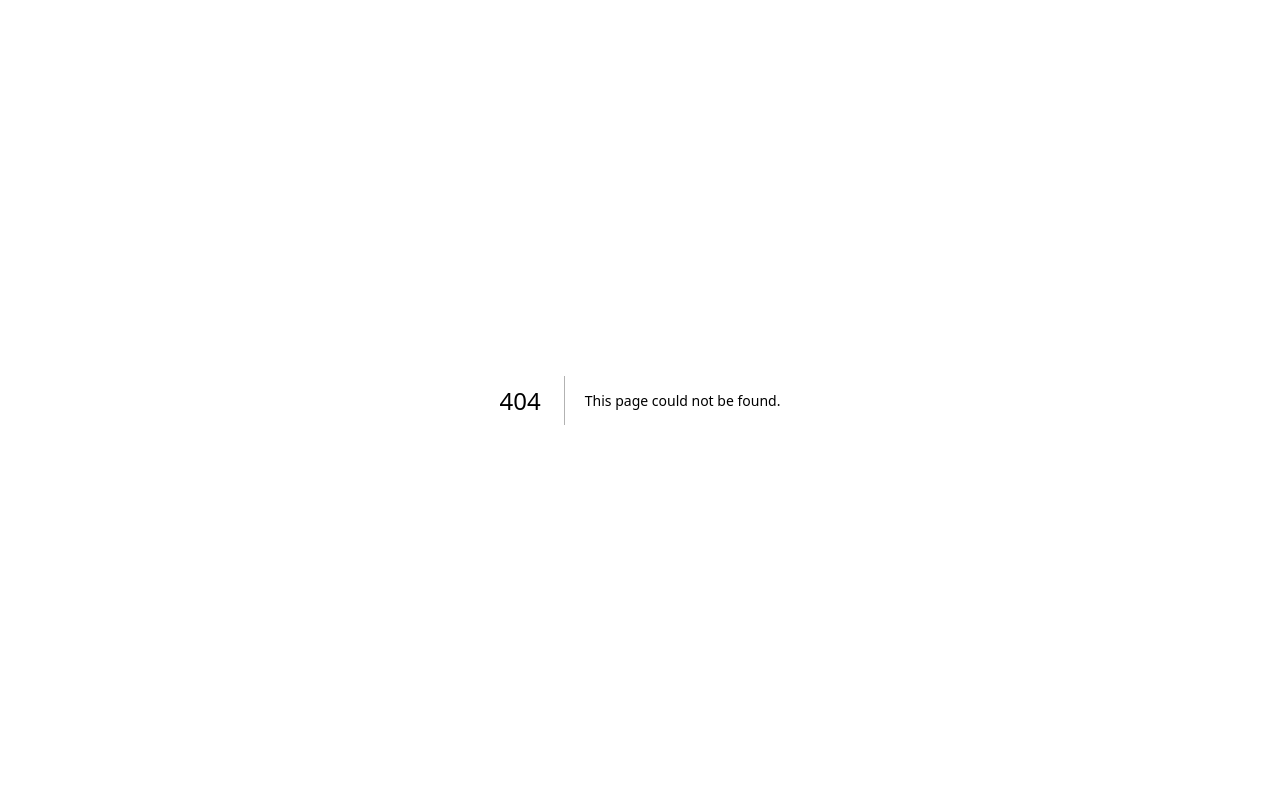
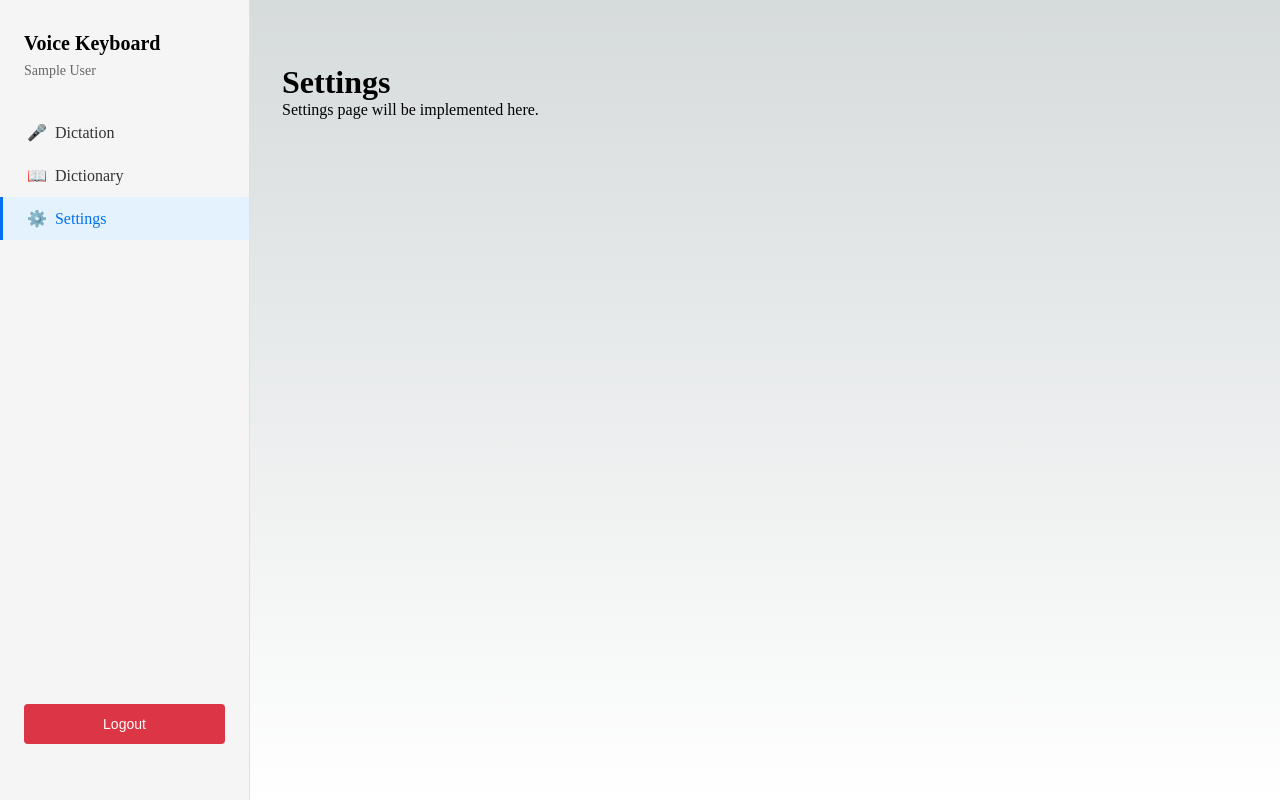
Before and after one commit to ashutosha-neuradynamics/AI-Voice-keyboard-app, a Next.js app: page /settings in a window 1280 px wide. Before the commit this address had no page. Built offline with nearby package versions, Linux system fonts and the light colour scheme; no server answers; sample sign-in values are in the browser's storage.

Commit message:
added sidebar navigation and layout

```diff
--- /dev/null
+++ b/app/(protected)/layout.tsx
@@ -0,0 +1,33 @@
+import { redirect } from 'next/navigation';
+import { getServerSession } from 'next-auth/next';
+import { authOptions } from '../api/auth/[...nextauth]/route';
+import Sidebar from '@/components/Sidebar';
+
+export default async function ProtectedLayout({
+  children,
+}: {
+  children: React.ReactNode;
+}) {
+  const session = await getServerSession(authOptions);
+
+  if (!session) {
+    redirect('/login');
+  }
+
+  return (
+    <div style={{ display: 'flex', minHeight: '100vh' }}>
+      <Sidebar />
+      <main
+        className="main-content"
+        style={{
+          flex: 1,
+          marginLeft: '0',
+          padding: '2rem',
+          paddingTop: '4rem',
+        }}
+      >
+        {children}
+      </main>
+    </div>
+  );
+}
--- /dev/null
+++ b/app/(protected)/settings/page.tsx
@@ -0,0 +1,8 @@
+export default function SettingsPage() {
+  return (
+    <div>
+      <h1>Settings</h1>
+      <p>Settings page will be implemented here.</p>
+    </div>
+  );
+}
--- a/app/globals.css
+++ b/app/globals.css
@@ -33,3 +33,20 @@ body {
     --background-end-rgb: 0, 0, 0;
   }
 }
+
+@media (min-width: 768px) {
+  /* Desktop: Sidebar always visible */
+  .sidebar {
+    left: 0 !important;
+  }
+
+  /* Hide mobile menu button on desktop */
+  button[aria-label="Toggle menu"] {
+    display: none !important;
+  }
+
+  /* Adjust main content margin for desktop */
+  main {
+    margin-left: 250px !important;
+  }
+}
--- /dev/null
+++ b/components/Sidebar.tsx
@@ -0,0 +1,157 @@
+'use client';
+
+import { usePathname, useRouter } from 'next/navigation';
+import { signOut, useSession } from 'next-auth/react';
+import { useState } from 'react';
+import Link from 'next/link';
+
+const navigationItems = [
+  { name: 'Dictation', href: '/dictation', icon: '🎤' },
+  { name: 'Dictionary', href: '/dictionary', icon: '📖' },
+  { name: 'Settings', href: '/settings', icon: '⚙️' },
+];
+
+export default function Sidebar() {
+  const pathname = usePathname();
+  const router = useRouter();
+  const { data: session } = useSession();
+  const [isMobileMenuOpen, setIsMobileMenuOpen] = useState(false);
+
+  const handleLogout = async () => {
+    await signOut({ redirect: false });
+    router.push('/login');
+    router.refresh();
+  };
+
+  return (
+    <>
+      {/* Mobile menu button */}
+      <button
+        onClick={() => setIsMobileMenuOpen(!isMobileMenuOpen)}
+        style={{
+          position: 'fixed',
+          top: '1rem',
+          left: '1rem',
+          zIndex: 1001,
+          padding: '0.5rem',
+          backgroundColor: '#0070f3',
+          color: 'white',
+          border: 'none',
+          borderRadius: '4px',
+          cursor: 'pointer',
+          display: 'block',
+        }}
+        aria-label="Toggle menu"
+      >
+        <span style={{ fontSize: '1.5rem' }}>☰</span>
+      </button>
+
+      {/* Sidebar */}
+      <aside
+        className="sidebar"
+        style={{
+          position: 'fixed',
+          left: isMobileMenuOpen ? 0 : '-250px',
+          top: 0,
+          height: '100vh',
+          width: '250px',
+          backgroundColor: '#f5f5f5',
+          borderRight: '1px solid #e0e0e0',
+          padding: '2rem 0',
+          transition: 'left 0.3s ease',
+          zIndex: 1000,
+          overflowY: 'auto',
+          display: 'flex',
+          flexDirection: 'column',
+        }}
+      >
+        <div style={{ padding: '0 1.5rem', marginBottom: '2rem' }}>
+          <h2 style={{ margin: 0, fontSize: '1.25rem', fontWeight: 'bold' }}>
+            Voice Keyboard
+          </h2>
+          {session?.user && (
+            <p style={{ margin: '0.5rem 0 0 0', fontSize: '0.875rem', color: '#666' }}>
+              {session.user.name}
+            </p>
+          )}
+        </div>
+
+        <nav>
+          {navigationItems.map((item) => {
+            const isActive = pathname === item.href;
+            return (
+              <Link
+                key={item.href}
+                href={item.href}
+                onClick={() => setIsMobileMenuOpen(false)}
+                style={{
+                  display: 'block',
+                  padding: '0.75rem 1.5rem',
+                  color: isActive ? '#0070f3' : '#333',
+                  backgroundColor: isActive ? '#e3f2fd' : 'transparent',
+                  textDecoration: 'none',
+                  borderLeft: isActive ? '3px solid #0070f3' : '3px solid transparent',
+                  transition: 'all 0.2s',
+                }}
+                onMouseEnter={(e) => {
+                  if (!isActive) {
+                    e.currentTarget.style.backgroundColor = '#f0f0f0';
+                  }
+                }}
+                onMouseLeave={(e) => {
+                  if (!isActive) {
+                    e.currentTarget.style.backgroundColor = 'transparent';
+                  }
+                }}
+              >
+                <span style={{ marginRight: '0.5rem' }}>{item.icon}</span>
+                {item.name}
+              </Link>
+            );
+          })}
+        </nav>
+
+        <div style={{ marginTop: 'auto', padding: '1.5rem' }}>
+          <button
+            onClick={handleLogout}
+            style={{
+              width: '100%',
+              padding: '0.75rem',
+              backgroundColor: '#dc3545',
+              color: 'white',
+              border: 'none',
+              borderRadius: '4px',
+              cursor: 'pointer',
+              fontSize: '0.875rem',
+              fontWeight: '500',
+            }}
+            onMouseEnter={(e) => {
+              e.currentTarget.style.backgroundColor = '#c82333';
+            }}
+            onMouseLeave={(e) => {
+              e.currentTarget.style.backgroundColor = '#dc3545';
+            }}
+          >
+            Logout
+          </button>
+        </div>
+      </aside>
+
+      {/* Overlay for mobile */}
+      {isMobileMenuOpen && (
+        <div
+          onClick={() => setIsMobileMenuOpen(false)}
+          style={{
+            position: 'fixed',
+            top: 0,
+            left: 0,
+            right: 0,
+            bottom: 0,
+            backgroundColor: 'rgba(0, 0, 0, 0.5)',
+            zIndex: 999,
+          }}
+        />
+      )}
+    </>
+  );
+}
```
Also changed, not shown: app/(protected)/dictation/page.tsx (added, +8 -0 lines), app/(protected)/dictionary/page.tsx (added, +8 -0 lines).
